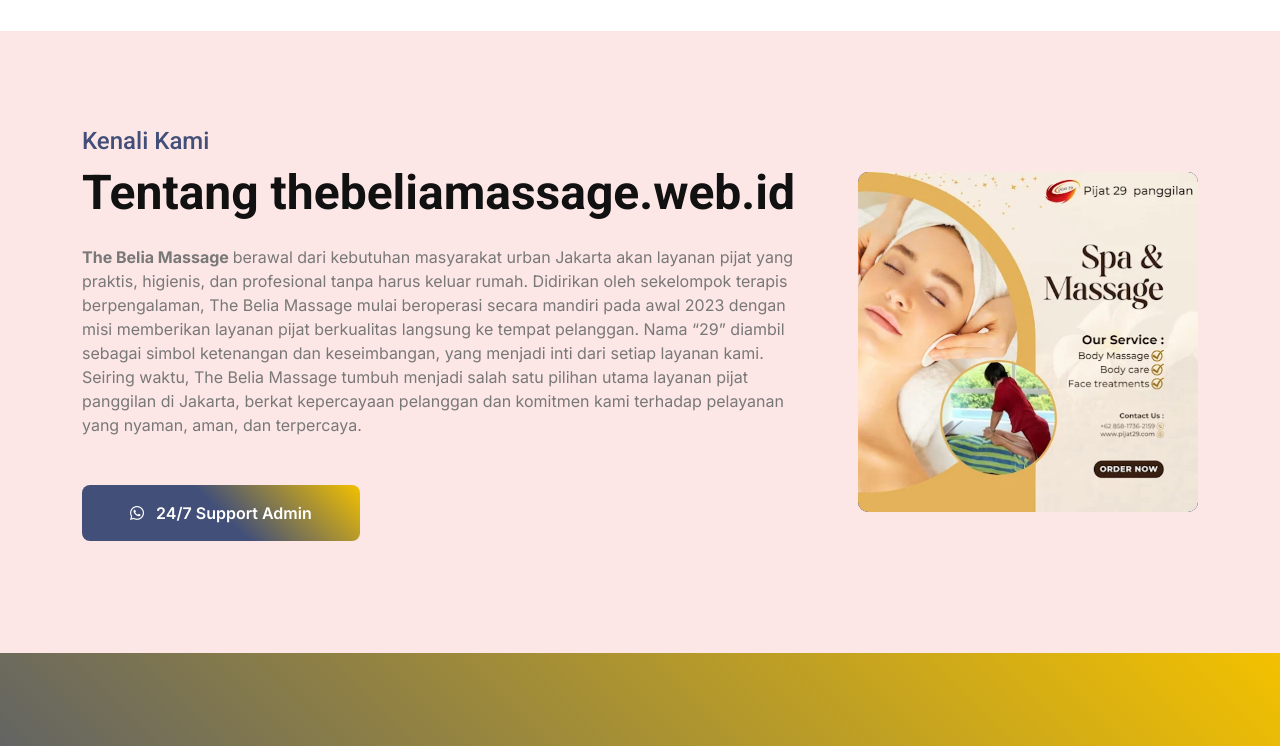
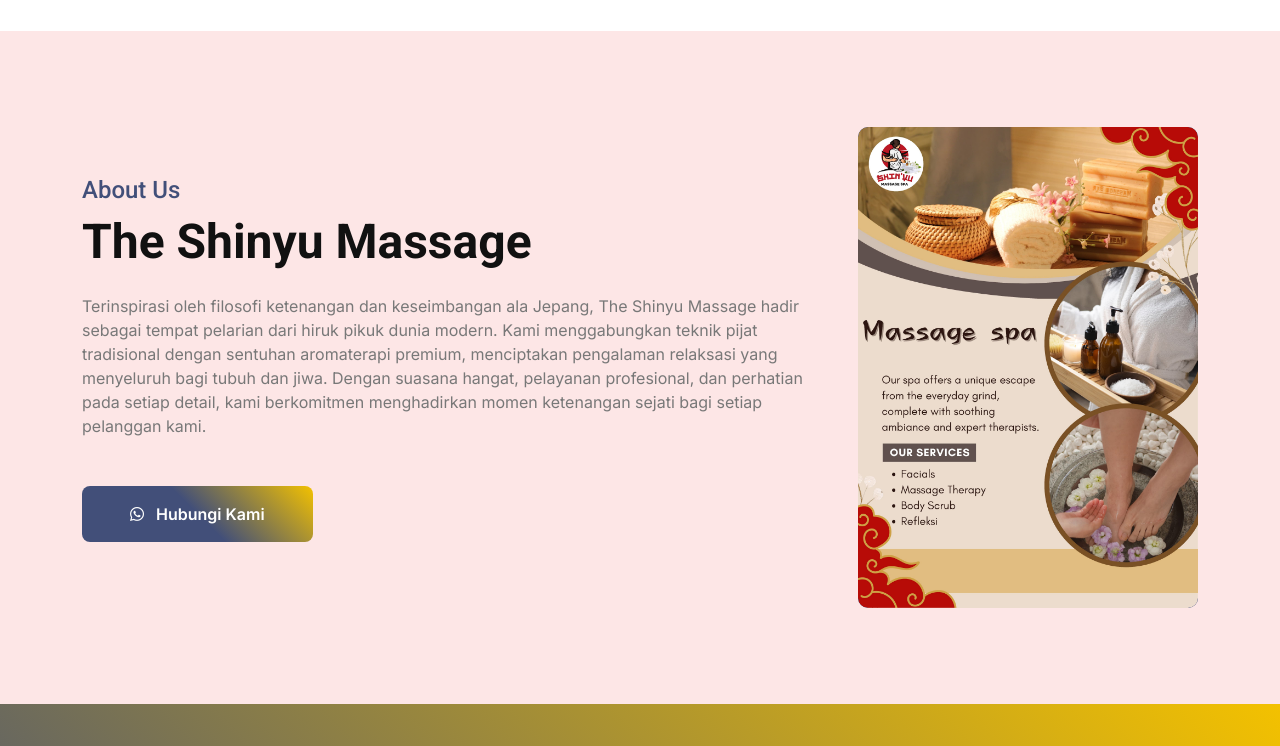
Before and after one commit to nzis1992/Theshinyumassage, a plain HTML site: page index.html in a window 1280 px wide. Shown: the part 1220-1966 px from the top of the page. Drawn offline with nearby package versions, Linux system fonts and the light colour scheme; files that its build step writes are made by us from their sources.

Commit message:
Update index.html

```diff
--- a/index.html
+++ b/index.html
@@ -146,7 +146,7 @@
                 <div class="collapse navbar-collapse" id="navbarCollapse">
                     <div class="navbar-nav ms-auto py-0">
                         <a href="#top" class="nav-item nav-link" style="color:#fff;font-weight: bold;font-size: 18px;">Home</a>
-                        <a href="#about" class="nav-item nav-link" style="color:#fff;font-weight: bold;font-size: 18px;">Tentang Kami</a>
+                        <a href="#about" class="nav-item nav-link" style="color:#fff;font-weight: bold;font-size: 18px;">About Us</a>
                         <a href="#service" class="nav-item nav-link" style="color:#fff;font-weight: bold;font-size: 18px;">Layanan & Harga</a>
                         <a href="#testimoni" class="nav-item nav-link" style="color:#fff;font-weight: bold;font-size: 18px;">Testimonial</a>
 
@@ -253,20 +253,20 @@
                 <div class="row g-5 align-items-center">
                     <div class="col-xl-8 wow fadeInLeft" data-wow-delay="0.2s">
                         <div>
-                            <h4 class="text-primary">Kenali Kami</h4>
-                            <h1 class="display-5 mb-4">Tentang thebeliamassage.web.id</h1>
+                            <h4 class="text-primary">About Us</h4>
+                            <h1 class="display-5 mb-4">The Shinyu Massage</h1>
                             <p class="mb-4">
-                                <b>The Belia Massage </b>berawal dari kebutuhan masyarakat urban Jakarta akan layanan pijat yang praktis, higienis, dan profesional tanpa harus keluar rumah. Didirikan oleh sekelompok terapis berpengalaman, The Belia Massage mulai beroperasi secara mandiri pada awal 2023 dengan misi memberikan layanan pijat berkualitas langsung ke tempat pelanggan. Nama “29” diambil sebagai simbol ketenangan dan keseimbangan, yang menjadi inti dari setiap layanan kami. Seiring waktu, The Belia Massage tumbuh menjadi salah satu pilihan utama layanan pijat panggilan di Jakarta, berkat kepercayaan pelanggan dan komitmen kami terhadap pelayanan yang nyaman, aman, dan terpercaya.
+                               Terinspirasi oleh filosofi ketenangan dan keseimbangan ala Jepang, The Shinyu Massage hadir sebagai tempat pelarian dari hiruk pikuk dunia modern. Kami menggabungkan teknik pijat tradisional dengan sentuhan aromaterapi premium, menciptakan pengalaman relaksasi yang menyeluruh bagi tubuh dan jiwa. Dengan suasana hangat, pelayanan profesional, dan perhatian pada setiap detail, kami berkomitmen menghadirkan momen ketenangan sejati bagi setiap pelanggan kami.
 
 
                             </p>
 
-                        <p class="mt-5"><a href="https://api.whatsapp.com/send?phone=6285817362159&text=Hallo+The+Belia+Massage" class="btn btn-primary rounded-pill py-3 px-5 flex-shrink-0" style="border-radius: .5rem !important;"><i class="fab fa-whatsapp me-2"></i> 24/7 Support Admin</a></p>
+                        <p class="mt-5"><a href="https://api.whatsapp.com/send?phone=6285817362159&text=Hallo+The+Belia+Massage" class="btn btn-primary rounded-pill py-3 px-5 flex-shrink-0" style="border-radius: .5rem !important;"><i class="fab fa-whatsapp me-2"></i> Hubungi Kami</a></p>
                         </div>
                     </div>
                     <div class="col-xl-4 wow fadeInRight" data-wow-delay="0.2s">
                         <div class="bg-primary rounded position-relative overflow-hidden">
-                            <img src="images/p1.webp" class="img-fluid rounded w-100" alt="">
+                            <img src="img/fg.jpeg" class="img-fluid rounded w-100" alt="">
 
 
                         </div>
```
